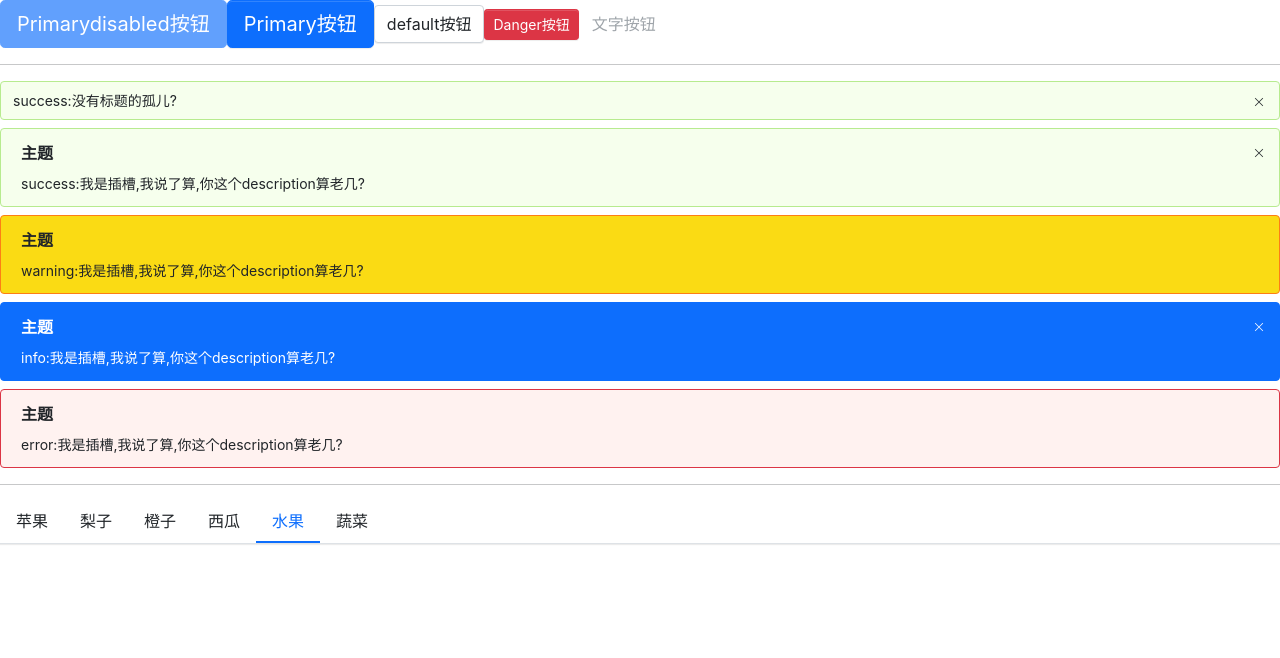
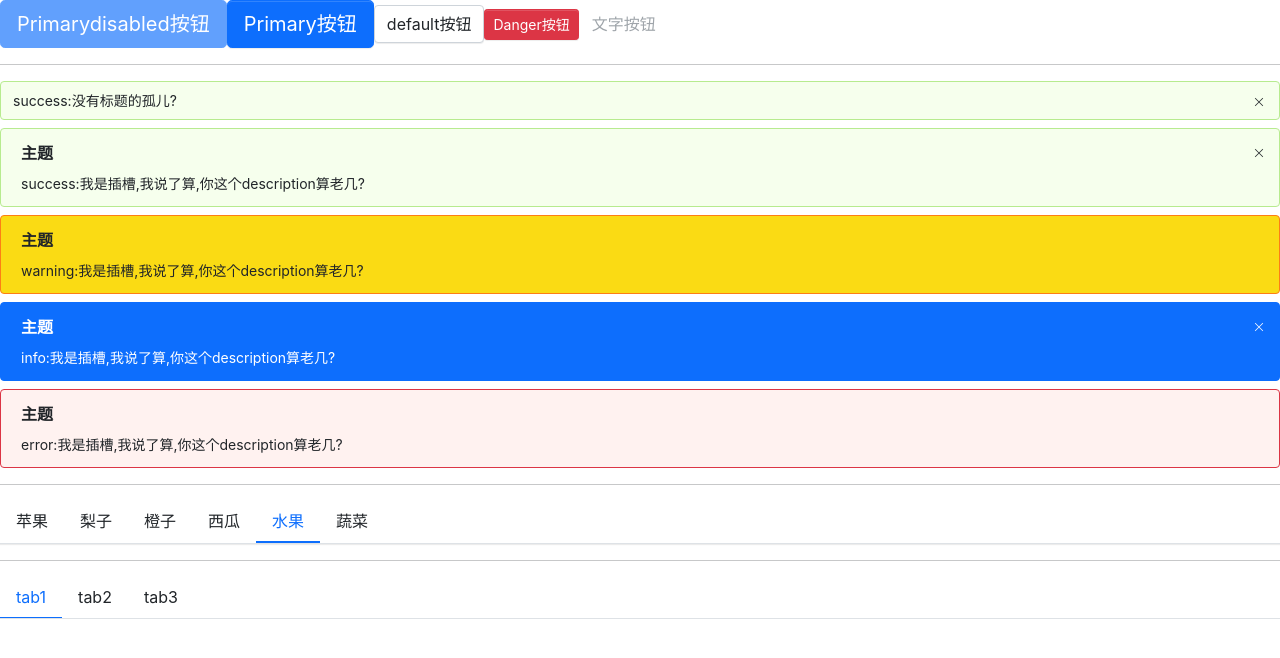
Before and after one commit to Potato-X/ui, a React (Create React App) app: page / in a window 1280 px wide. Shown: the top 658 px of the page. Built offline with nearby package versions, Linux system fonts and the light colour scheme.

Commit message:
update:tabs.tsx组件的编写

```diff
--- a/src/App.tsx
+++ b/src/App.tsx
@@ -1,7 +1,8 @@
-import React, { useState } from 'react'
+import React, { useState,FormEvent } from 'react'
 import Button from './components/Button'
 import Alert from "./components/Alert/alert"
 import { Menu, MenuItem, SubMenu } from './components/Menu'
+import { Tabs, TabsItem } from './components/Tabs'
 const App: React.FC = () => {
     function clickHandler(event: React.MouseEvent) {
         console.log(event)
@@ -12,6 +13,9 @@ const App: React.FC = () => {
     function getSelectItem(index: number | string, keyInfo: any) {
         console.log(`这是点击的第${index}个，信息内容：${JSON.stringify(keyInfo)}`,)
     }
+    const [value1,setValue1] = useState("")
+    const [value2,setValue2] = useState("")
+    const [value3,setValue3] = useState("")
     const menuList = [
         { name: '苹果', id: 'apple' },
         { name: '梨子', id: 'pear' },
@@ -36,6 +40,10 @@ const App: React.FC = () => {
                 )
             }
         })
+    }
+    function model(event:any){
+        console.log(event)
+        setValue1(event.target.value)
     }
     return (<div>
         <div>
@@ -71,6 +79,22 @@ const App: React.FC = () => {
                 <MenuItem keyInfo={{ name: '荔枝', id: 'lizhi' }}>荔枝</MenuItem>
             </SubMenu> */}
         </Menu>
+        <hr />
+        {/* <input type="text" value={value1} onChange={model}/> */}
+        <Tabs activeKey='tab1' onChange={(key:string)=>{console.log(key)}}>
+            <TabsItem itemKey='tab1' label='tab1'>
+                这是tab1页签
+                <input type="text" value={value1} onChange={model}/>
+            </TabsItem>
+            <TabsItem itemKey='tab2' label='tab2'>
+                这是tab2页签
+                {/* <input type="text" value={value2} onChange={(event)=>setValue2(event.target.value)}/> */}
+            </TabsItem>
+            <TabsItem itemKey='tab3' label='tab3'>
+                这是tab3页签
+                {/* <input type="text" value={value3} onChange={(event)=>setValue3(event.target.value)}/> */}
+            </TabsItem>
+        </Tabs>
     </div>)
 }
 
--- /dev/null
+++ b/src/components/Tabs/_style.scss
@@ -0,0 +1,22 @@
+.evil-tabs{
+    &-list{
+        list-style: none;
+        padding: 0;
+        border-bottom: $nav-tabs-border-width solid $nav-tabs-border-color;
+        .evil-tabs-item{
+            cursor: pointer;
+            padding: $nav-link-padding-y $nav-link-padding-x;
+            &.is-active{
+                color: $nav-tabs-link-active-color;
+                border-bottom: $nav-tabs-border-width solid $nav-tabs-link-active-color;
+            }
+            &:hover{
+                color: $nav-tabs-link-active-color;
+            }
+        }
+
+    }
+    &-list--horizontal{
+        display: flex;
+    }
+}
--- a/src/components/Tabs/tabs.tsx
+++ b/src/components/Tabs/tabs.tsx
@@ -1,15 +1,71 @@
-import React, { createContext } from "react";
+import React, { cloneElement, createContext, useEffect, useState } from "react";
 import classNames from "classnames";
-
+import { ITabsItemProps } from './tabsItem'
 type ModeType = "vertical" | "horizontal"
 
 interface ITabsProps {
-    mode?: ModeType
+    mode?: ModeType;
+    children: React.ReactNode;
+    className?: string;
+    activeKey: string;
+    onChange?: (activeKey: string) => void
 }
+interface Icaches {
+    [key: string]: React.ReactNode
+}
+interface IContext {
+    activeKey: string;
+    caches: Icaches;
+    getActiveItemChildren: ( key: string) => void;
+    init: (caches: Icaches) => void
+}
+const TabsContext: IContext = {
+    activeKey: "",
+    caches: {},
+    getActiveItemChildren: ( key: string) => { },
+    init: (caches) => { }
+}
+export let Context = createContext<IContext>(TabsContext)
+const Tabs: React.FC<ITabsProps> = (props) => {
 
-const Tabs: React.FC<ITabsProps> = (props) => {
+    const { mode, children, className, activeKey, onChange } = props
+    const [activeIndex, setActiveIndex] = useState(activeKey)
+    const [caches, setCaches] = useState<Icaches>({})
+    const classes = classNames('evil-tabs', className, {
+
+    })
+    const tablistClasses = classNames("evil-tabs-list", `evil-tabs-list--${mode}`, {})
+    function renderChildren() {
+        const TabsItemList = React.Children.map(children, (child: React.ReactNode, index) => {
+            const childEl = child as React.FunctionComponentElement<ITabsItemProps>
+            if (childEl.type.displayName == 'TabsItem') {
+                return cloneElement(childEl, { ...childEl.props })
+            } else {
+                console.error('当前Tabs组件的子组件应该是TabsItem')
+            }
+        })
+        return TabsItemList
+    }
+    function getActiveItemChildren(key: string) {
+        console.log(key)
+        setActiveIndex(key)
+        onChange && onChange(key)
+    }
+    function initItem(caches: Icaches) {
+        console.log(caches)
+        setCaches(caches)
+    }
     return (
-        <div></div>
+        <div className={classes}>
+            <Context.Provider value={{ activeKey: activeIndex, getActiveItemChildren, caches: caches, init: initItem }}>
+                <ul className={tablistClasses}>
+                    {renderChildren()}
+                </ul>
+            </Context.Provider>
+            <div className="tab-content">
+                {caches[activeIndex]}
+            </div>
+        </div>
     )
 }
 
--- a/src/components/Tabs/tabsItem.tsx
+++ b/src/components/Tabs/tabsItem.tsx
@@ -1,14 +1,41 @@
-import React from "react";
-
-interface ITabsItemProps {
-
+import React, { useContext, useEffect } from "react";
+import classNames from "classnames";
+import { Context } from './tabs'
+export interface ITabsItemProps {
+    className?: string;
+    children?: React.ReactNode;
+    label: string;
+    itemKey: string
 }
 
-const TabsItem: React.FC<ITabsItemProps> = () => {
+const TabsItem: React.FC<ITabsItemProps> = (props) => {
+    const { activeKey, getActiveItemChildren, caches, init } = useContext(Context)
+    const { children, className, label, itemKey } = props
+    const classes = classNames('evil-tabs-item', className, {
+        'is-active': activeKey === itemKey
+    })
+    function selectItem() {
+        console.log(`activeKey:${activeKey},itemKey:${itemKey}`)
+        getActiveItemChildren(itemKey)
+    }
+    // useEffect(() => {
+    //     console.log(caches)
+    //     init(caches)
+
+    // }, [])
+    useEffect(() => {
+        caches[itemKey] = children
+        init(caches)
+        if (activeKey === itemKey) {
+            getActiveItemChildren(itemKey)
+        }
+    })
     return (
-        <div></div>
+        <li className={classes} onClick={selectItem}>
+            {label}
+        </li>
     )
 }
 
-
+TabsItem.displayName = "TabsItem"
 export default TabsItem
--- a/src/styles/index.scss
+++ b/src/styles/index.scss
@@ -6,3 +6,4 @@
 @import "../components/Button/style";
 @import "../components/Alert/style";
 @import "../components/Menu/style";
+@import "../components/Tabs/style"
```
